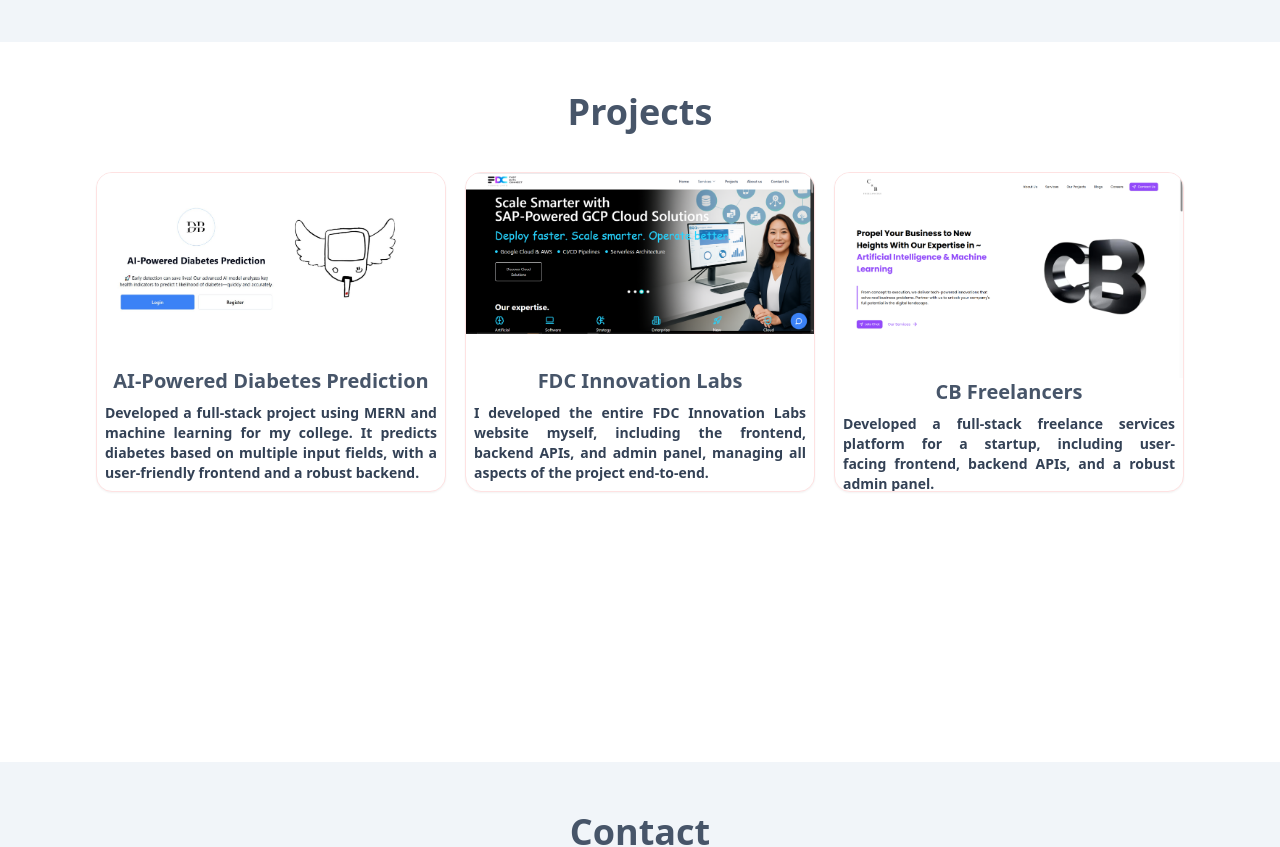
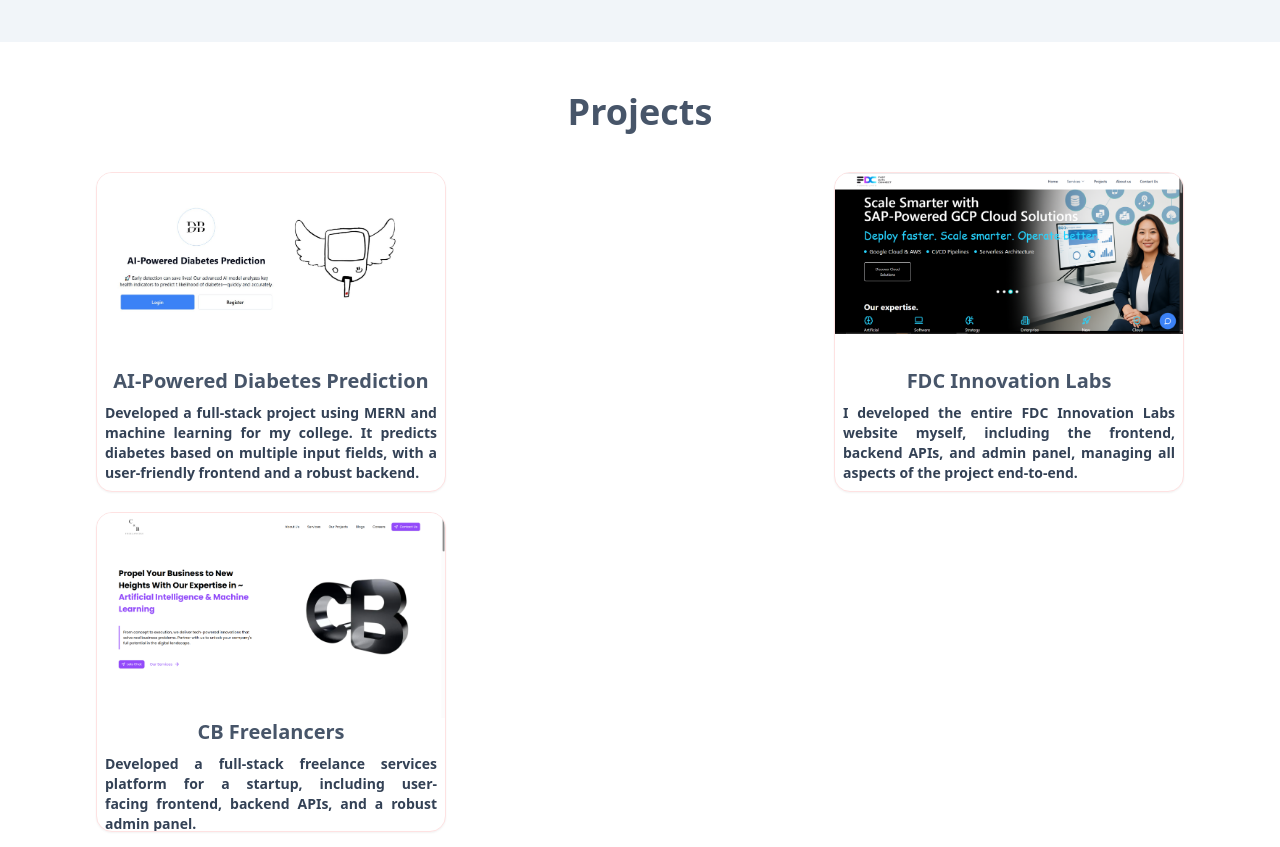
Before and after one commit to 1Shivam4/Portfolio, a React (Vite) app: page / in a window 1280 px wide. Shown: the part 2300-3147 px from the top of the page. Built offline with nearby package versions, Linux system fonts and the light colour scheme.

Commit message:
ui changes

```diff
--- a/src/components/ui/Projects.tsx
+++ b/src/components/ui/Projects.tsx
@@ -33,7 +33,7 @@
   return (
     <SectionWrapper className="relative z-10" id="projects">
       <h2 className="text-4xl font-bold text-slate-600 text-center">Projects</h2>
-      <div className="mx-4 md:mx-24 flex justify-between align-middle flex-wrap relative z-10 pt-10">
+      <div className="mx-4 md:mx-24 flex justify-between gap-5 align-middle flex-wrap relative z-10 pt-10">
         {ProjectIntroProps.map((projectIntro) => (
           <Link to={`/${projectIntro.heading}`} key={projectIntro.heading}>
             {" "}
```
